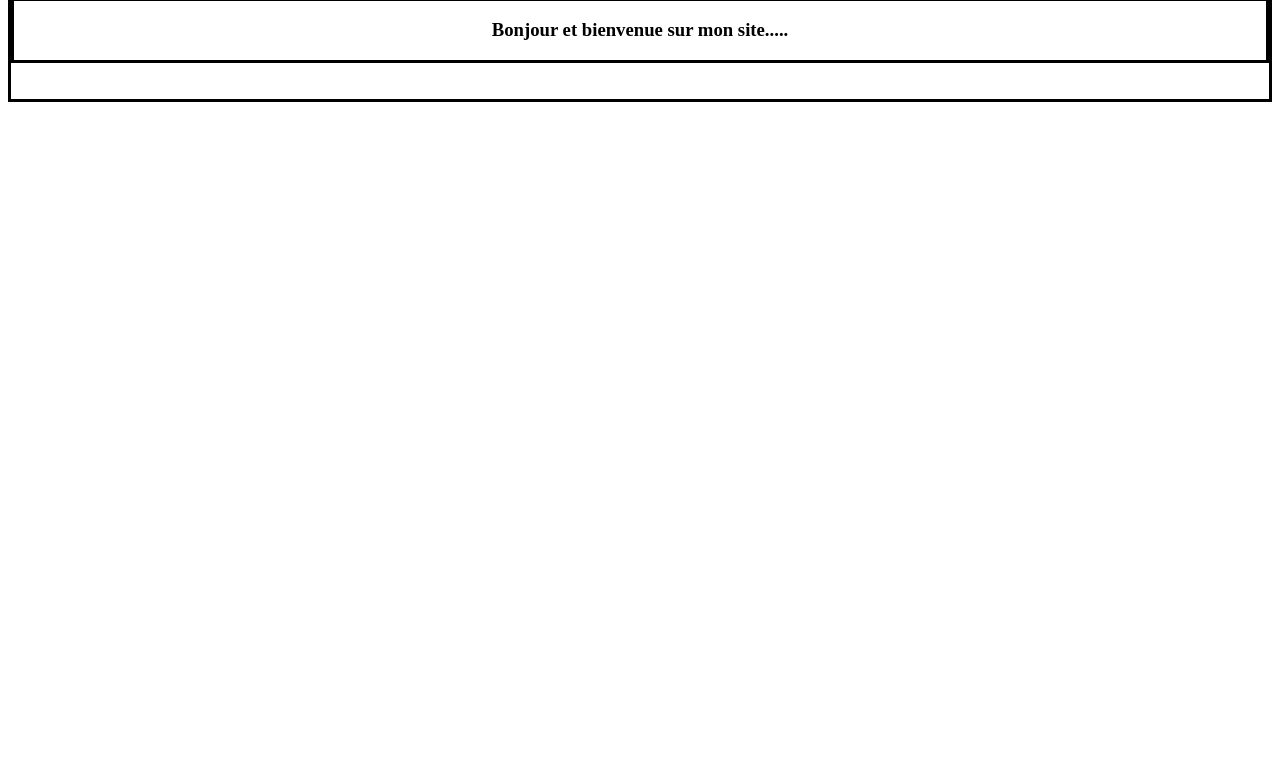
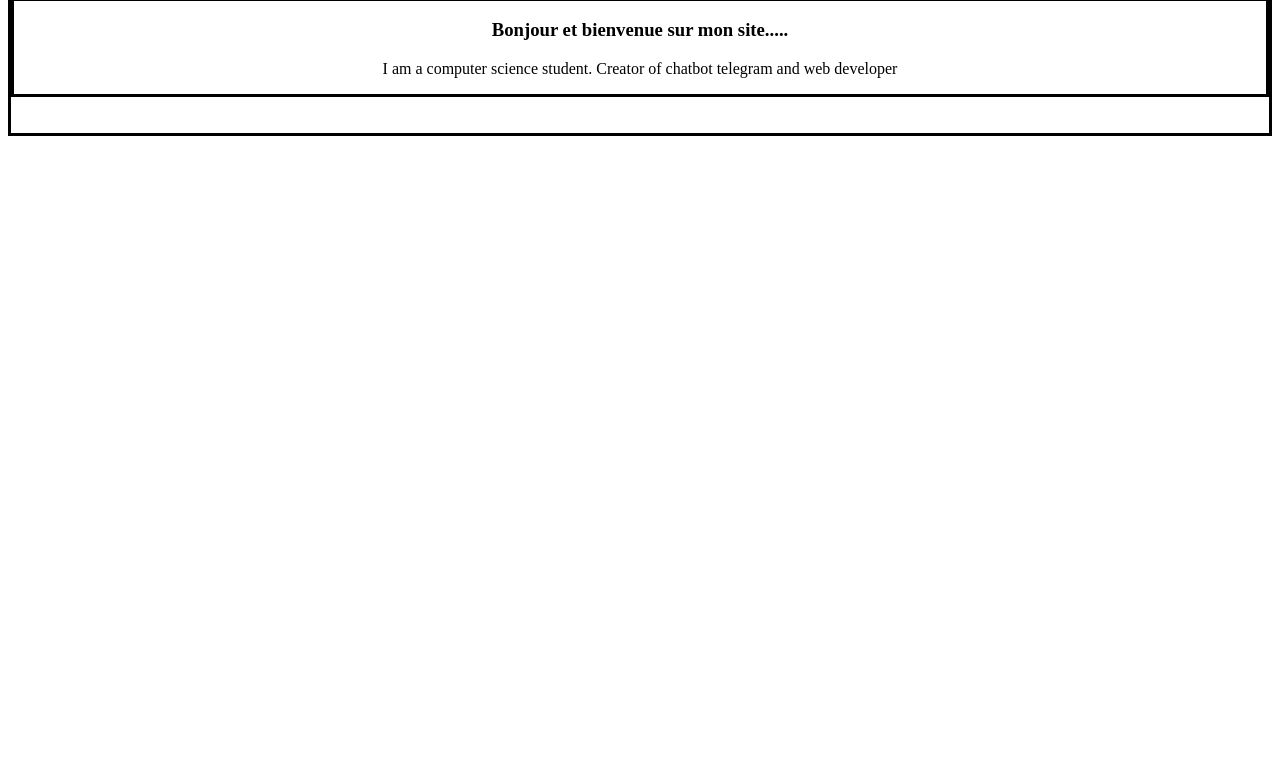
Before and after one commit to Yanngomez/website, a plain HTML site: page index.html in a window 1280 px wide. Shown: the part 272-1055 px from the top of the page. Drawn offline with Linux system fonts and the light colour scheme.

Commit message:
Update index.html

```diff
--- a/index.html
+++ b/index.html
@@ -15,6 +15,7 @@
     </div>
     <div class="block">
         <h3> Bonjour et bienvenue sur mon site..... </h3>
+        <p>I am a computer science student. Creator of chatbot telegram and web developer</p>
     </div>
     <br>
     <br>
```
